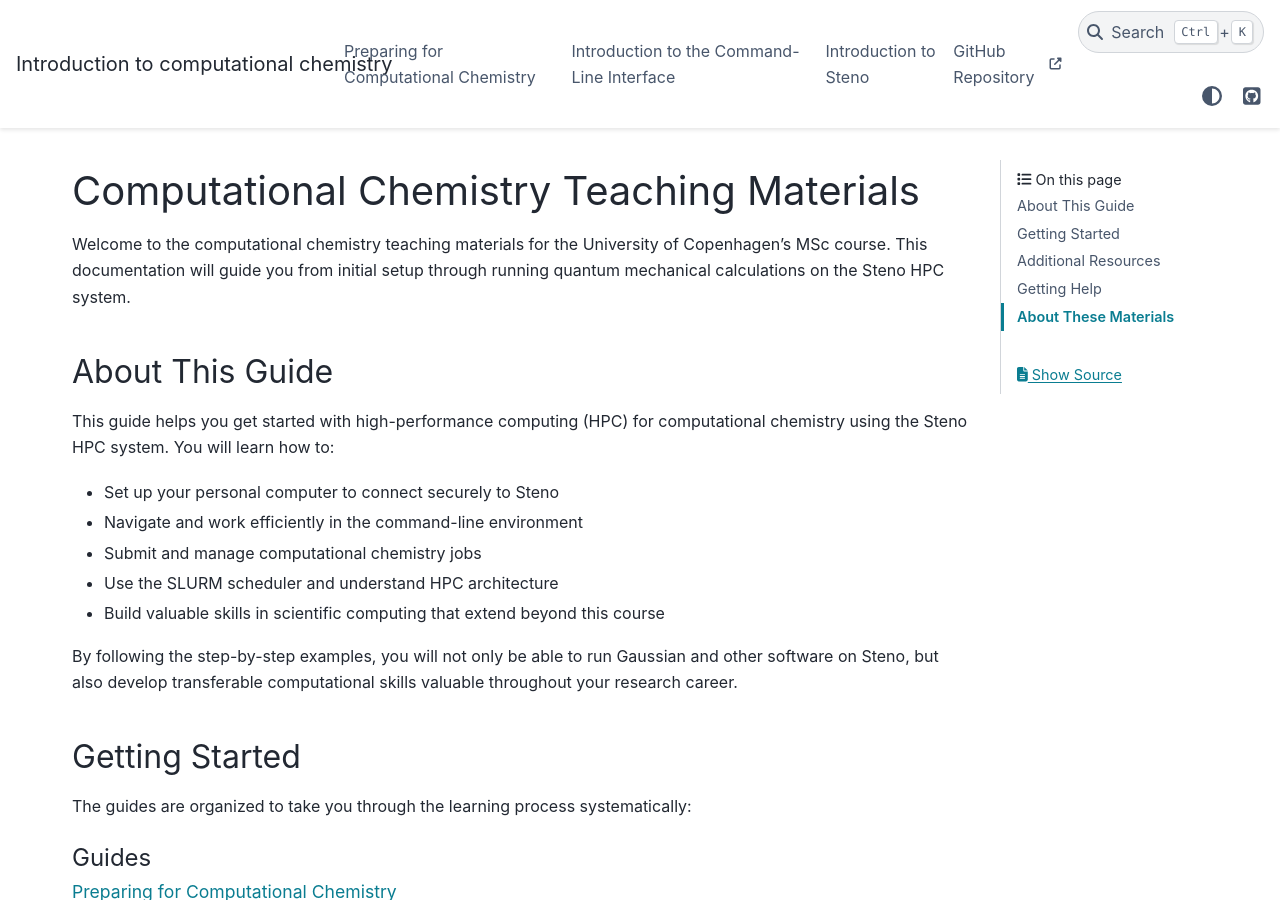
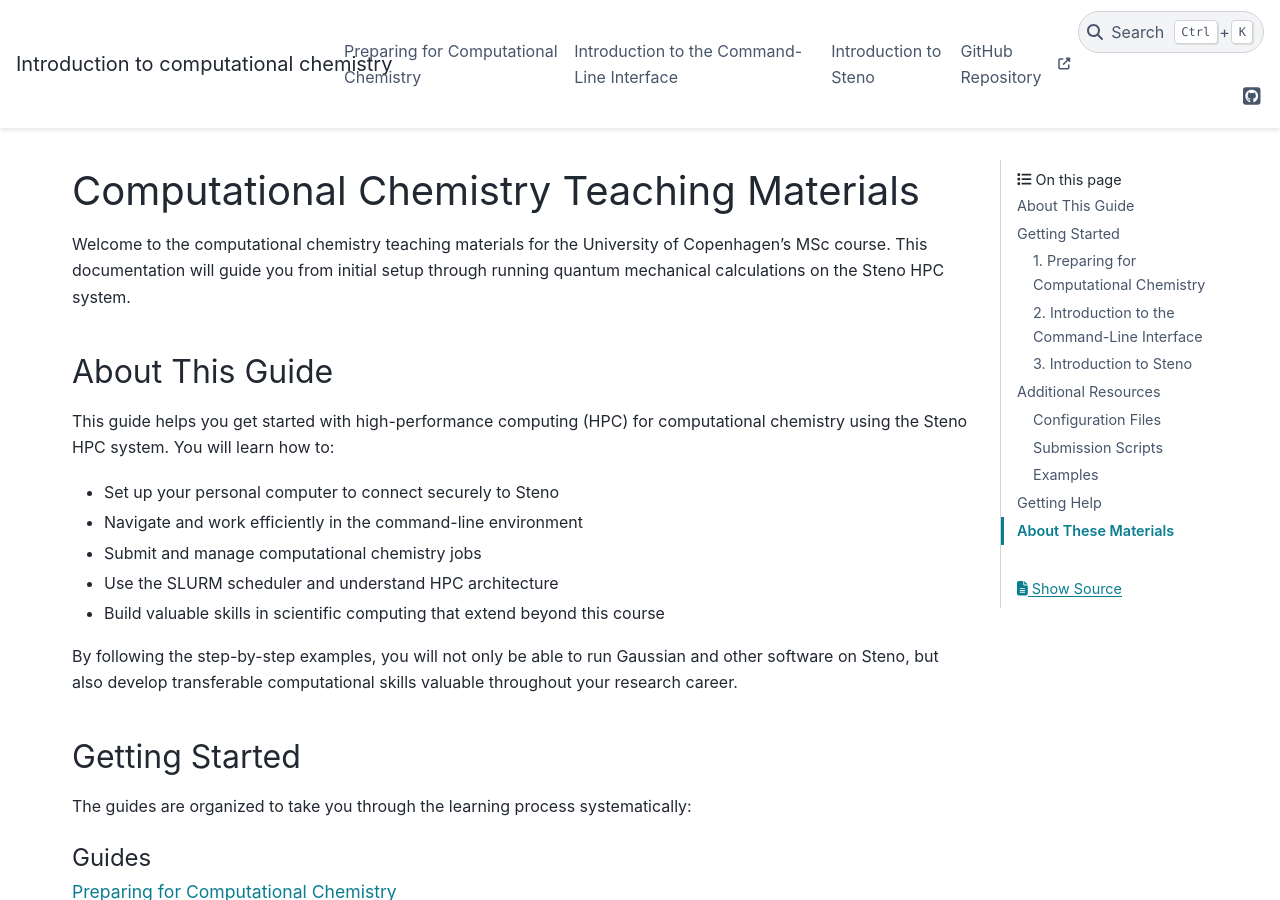
Before and after one commit to zliasi/compchem, a Sphinx documentation site: the page built from docs/source/index.md, in a window 1280 px wide and 900 px high. Built offline with Sphinx 7.4.7 and the PyData theme 0.15.4, drawn with Linux system fonts in a browser that asks for light colours; part of the change alters nothing that is shown.

````diff
--- a/docs/source/conf.py
+++ b/docs/source/conf.py
@@ -11,9 +11,9 @@ release = '0.1.0'
 
 # General configuration
 extensions = [
-    'myst_parser',  # Markdown support
-    'sphinx.ext.mathjax',  # Math support
-    'sphinx.ext.githubpages',  # GitHub Pages support
+    'myst_parser',
+    'sphinx.ext.mathjax',
+    'sphinx.ext.githubpages',
 ]
 
 # Markdown support
@@ -23,7 +23,7 @@ source_suffix = {
 }
 
 myst_enable_extensions = [
-    "colon_fence",  # ::: instead of ```
+    "colon_fence",
     "deflist",
     "html_image",
 ]
@@ -32,24 +32,20 @@ templates_path = ['_templates']
 exclude_patterns = []
 
 # HTML output options
-#html_theme = 'sphinx_rtd_theme'
-
-#html_theme_options = {
-#    'navigation_depth': 3,
-#    'collapse_navigation': False,
-#}
-
 html_theme = 'pydata_sphinx_theme'
 
 html_theme_options = {
-    "github_url": "https://github.com/zliasi/compchem",
-    "show_nav_level": 2,
+    "icon_links": [
+        {
+            "name": "GitHub",
+            "url": "https://github.com/zliasi/compchem",
+            "icon": "fab fa-github-square",
+        },
+    ],
+    "navbar_end": ["navbar-icon-links"],
+    "show_toc_level": 2,
     "navigation_depth": 3,
 }
 
-
 html_static_path = ['_static']
 html_title = "Introduction to computational chemistry"
-
-# GitHub Pages: create .nojekyll file
-html_extra_path = ['.nojekyll']
````
